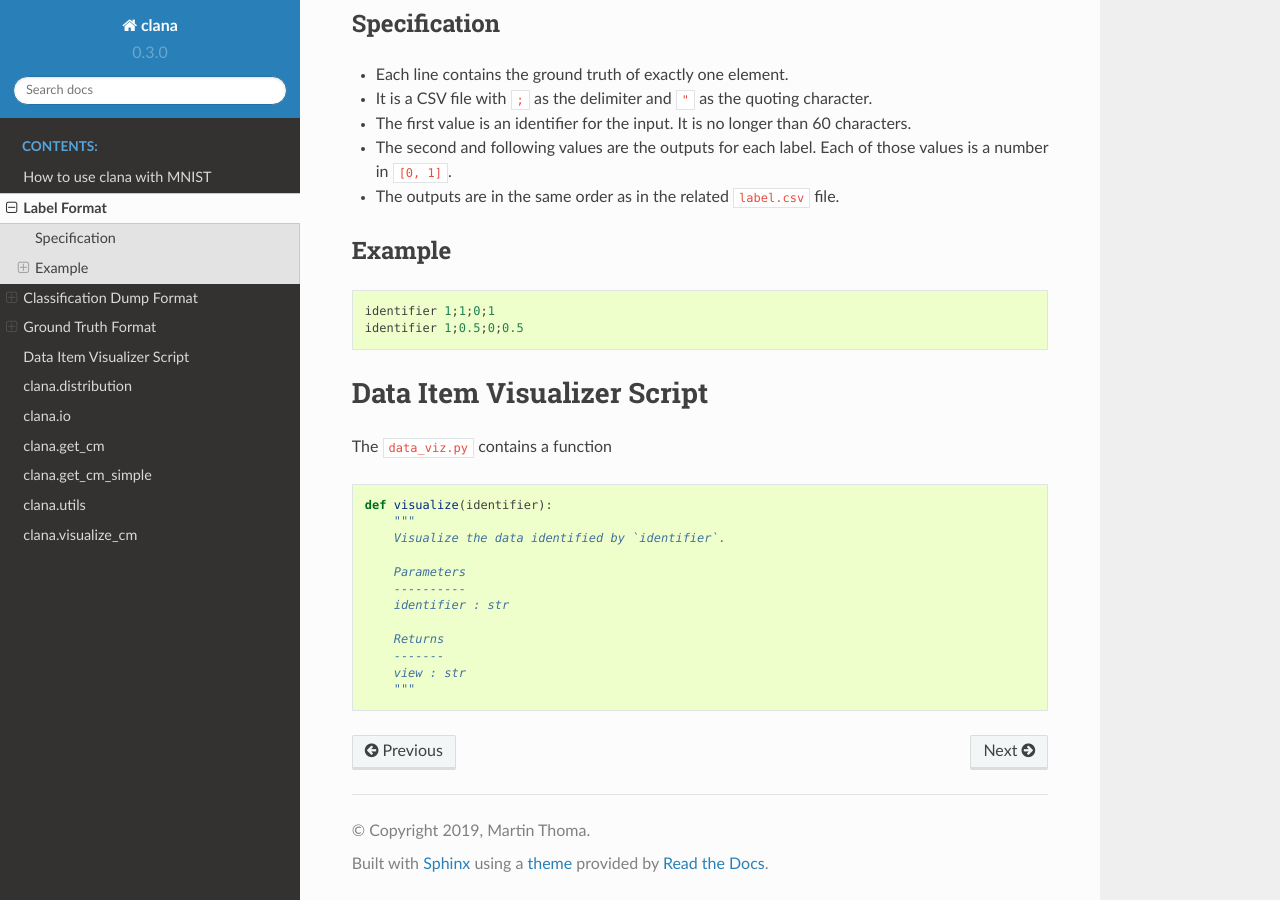
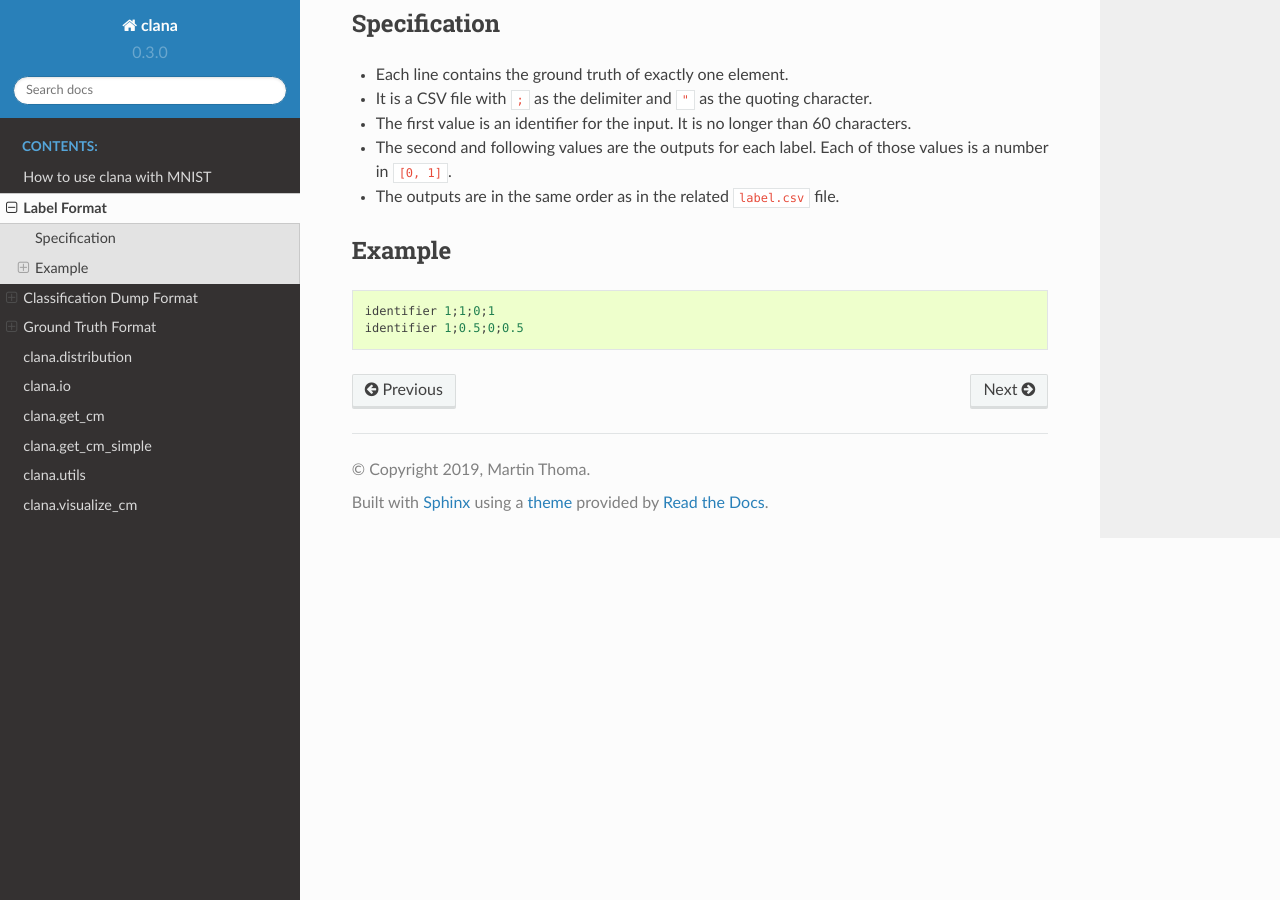
Before and after one commit to MartinThoma/clana, a Sphinx documentation site: the page built from docs/source/file_formats.rst, in a window 1280 px wide and 900 px high, scrolled down 1771 px. Built offline with Sphinx 7.4.7 and the Read the Docs theme 2.0.0, drawn with Linux system fonts in a browser that asks for light colours.

Commit message:
DOC: Remove unused part

```diff
--- a/docs/source/file_formats.rst
+++ b/docs/source/file_formats.rst
@@ -120,23 +120,3 @@ Example
 
    identifier 1;1;0;1
    identifier 1;0.5;0;0.5
-
-Data Item Visualizer Script
-===========================
-
-The ``data_viz.py`` contains a function
-
-::
-
-   def visualize(identifier):
-       """
-       Visualize the data identified by `identifier`.
-
-       Parameters
-       ----------
-       identifier : str
-
-       Returns
-       -------
-       view : str
-       """
```
